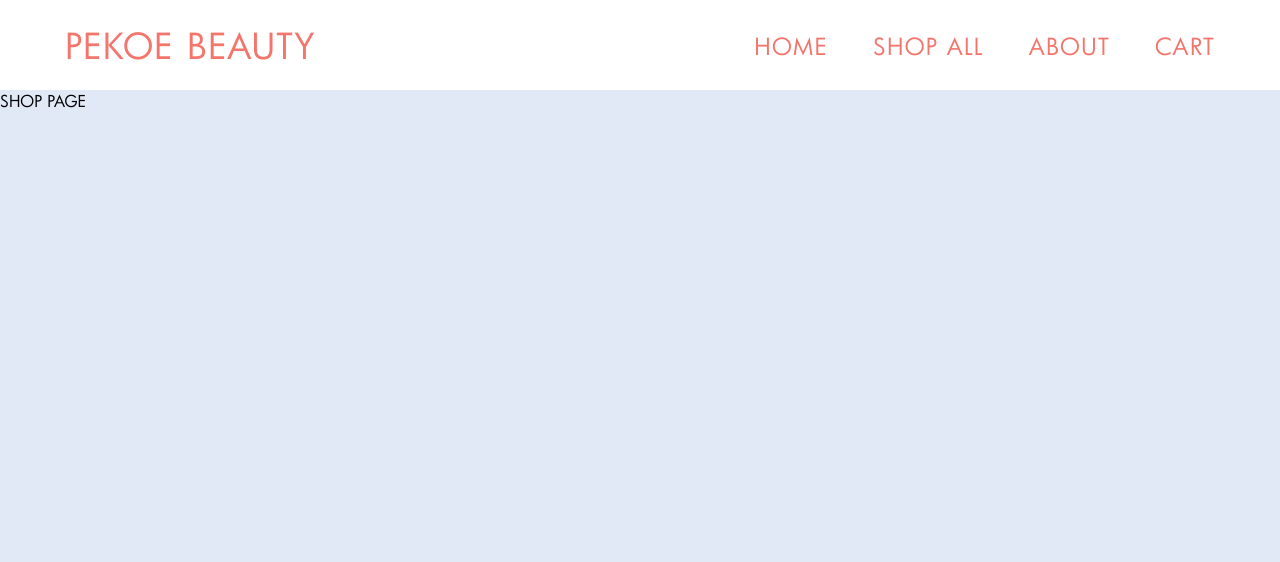
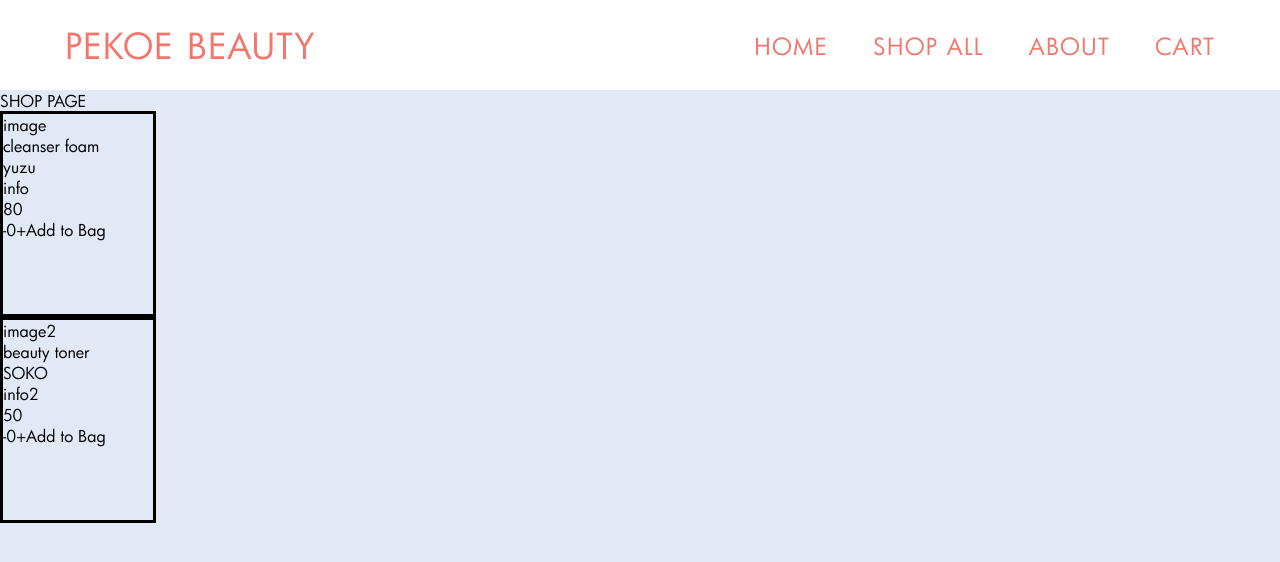
Before and after one commit to asapcrafter/shopping-cart, a React (Create React App) app: page /shop in a window 1280 px wide. Shown: the top 562 px of the page. Built offline with nearby package versions, Linux system fonts and the light colour scheme.

Commit message:
Feature added: components generated from array of product objects

```diff
--- a/src/components/Item.js
+++ b/src/components/Item.js
@@ -1,12 +1,38 @@
-import React from 'react';
+import React, {useState} from 'react';
 
 const Item = (props) => {
-    const image = props.image
-    const name = props.name
+    const [quantity, setQuantity] = useState(0)
+
+    const incrementQuantity = () => setQuantity(quantity + 1)
+    const decrementQuantity = () => setQuantity(quantity - 1)
 
     return (
         <div className="product">
-            {name}
+            <div className="product-img">
+                {props.image}
+            </div>
+            <div className="product-container">
+                <div className="product-name">
+                    {props.name}
+                </div>
+                <div className="product-brand">
+                    {props.brand}
+                </div>
+                <div className="product-description">
+                    {props.description}
+                </div>
+                <div className="product-price">
+                    {props.price}
+                </div>
+                <div className="quantity-container">
+                    <div className="quant-minus">-</div>
+                    <div className="quantity">{quantity}</div>
+                    <div className="quant-add">+</div>
+                    <div className="add-product">
+                        Add to Bag
+                    </div>
+                </div>
+            </div>
         </div>
     );
 }
--- a/src/components/Shop.js
+++ b/src/components/Shop.js
@@ -1,10 +1,20 @@
 import React from 'react';
-import './products';
+import products from './products';
+import Item from './Item';
 
 const Shop = () => {
+    const productArray = products();
+
+    // const renderProducts = () => {
+    //     return productArray.map(i => <Item {...i} key={i.id} />)
+    // };
+
+    // const productComponent = renderProducts();
+
     return (
         <div className='content'>
             SHOP PAGE
+            {productArray.map(i => <Item {...i} key={i.id}/>)}
         </div>
     );
 }
--- a/src/components/products.js
+++ b/src/components/products.js
@@ -1,9 +1,22 @@
-export const products = [
+const products = () => {
+    return ([
     {
-        brand: '',
-        name: '',
-        image: '',
-        description: '',
-        price: '',
+        id: 1,
+        brand: 'yuzu',
+        name: 'cleanser foam',
+        image: 'image',
+        description: 'info',
+        price: '80',
     },
-]
+    {
+        id: 2,
+        brand: 'SOKO',
+        name: 'beauty toner',
+        image: 'image2',
+        description: 'info2',
+        price: '50',
+    },
+    ]);
+}
+
+export default products;
--- a/src/styles/style.css
+++ b/src/styles/style.css
@@ -113,4 +113,27 @@ body {
 .content {
   margin-top: 90px;
 }
+
+.product {
+  width: 150px;
+  height: 200px;
+  display: -webkit-box;
+  display: -ms-flexbox;
+  display: flex;
+  -webkit-box-orient: vertical;
+  -webkit-box-direction: normal;
+      -ms-flex-flow: column nowrap;
+          flex-flow: column nowrap;
+  border: black solid;
+}
+
+.product .quantity-container {
+  display: -webkit-box;
+  display: -ms-flexbox;
+  display: flex;
+  -webkit-box-orient: horizontal;
+  -webkit-box-direction: normal;
+      -ms-flex-flow: row nowrap;
+          flex-flow: row nowrap;
+}
 /*# sourceMappingURL=style.css.map */
--- a/src/styles/style.scss
+++ b/src/styles/style.scss
@@ -84,3 +84,16 @@ body {
     // Set margin equal to the header heigh
     margin-top: 90px;
 }
+
+// Styling for each product items
+.product {
+    width: 150px;
+    height: 200px;
+    display: flex;
+    flex-flow: column nowrap;
+    border: black solid;
+    .quantity-container {
+        display: flex;
+        flex-flow: row nowrap;
+    }
+}
```
Also changed, not shown: 1 other file (tests, documents, lock files or other folders).
